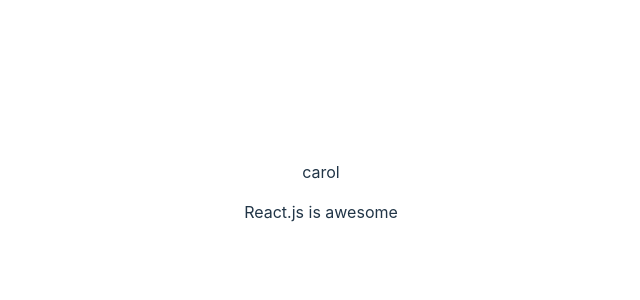
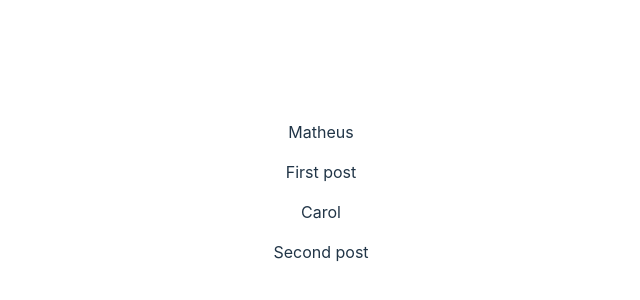
Before and after one commit to Matheus-IT/social-react, a React (Vite) app: page / in a window 1280 px wide. Shown: the part 208-508 px from the top of the page, without its empty margins (319-959 px from the left). Built offline with nearby package versions, Linux system fonts and the light colour scheme.

Commit message:
Passing props

```diff
--- a/src/App.jsx
+++ b/src/App.jsx
@@ -4,7 +4,8 @@
 function App() {
   return (
     <>
-      <Post />
+      <Post author="Matheus" body="First post" />
+      <Post author="Carol" body="Second post" />
     </>
   );
 }
--- a/src/components/Post.jsx
+++ b/src/components/Post.jsx
@@ -1,10 +1,8 @@
-export default function Post() {
-  const names = ["matheus", "carol"];
-  const name = names[Math.floor(Math.random() * names.length)];
+export default function Post(props) {
   return (
     <div>
-      <p>{name}</p>
-      <p>React.js is awesome</p>
+      <p>{props.author}</p>
+      <p>{props.body}</p>
     </div>
   );
 }
```
